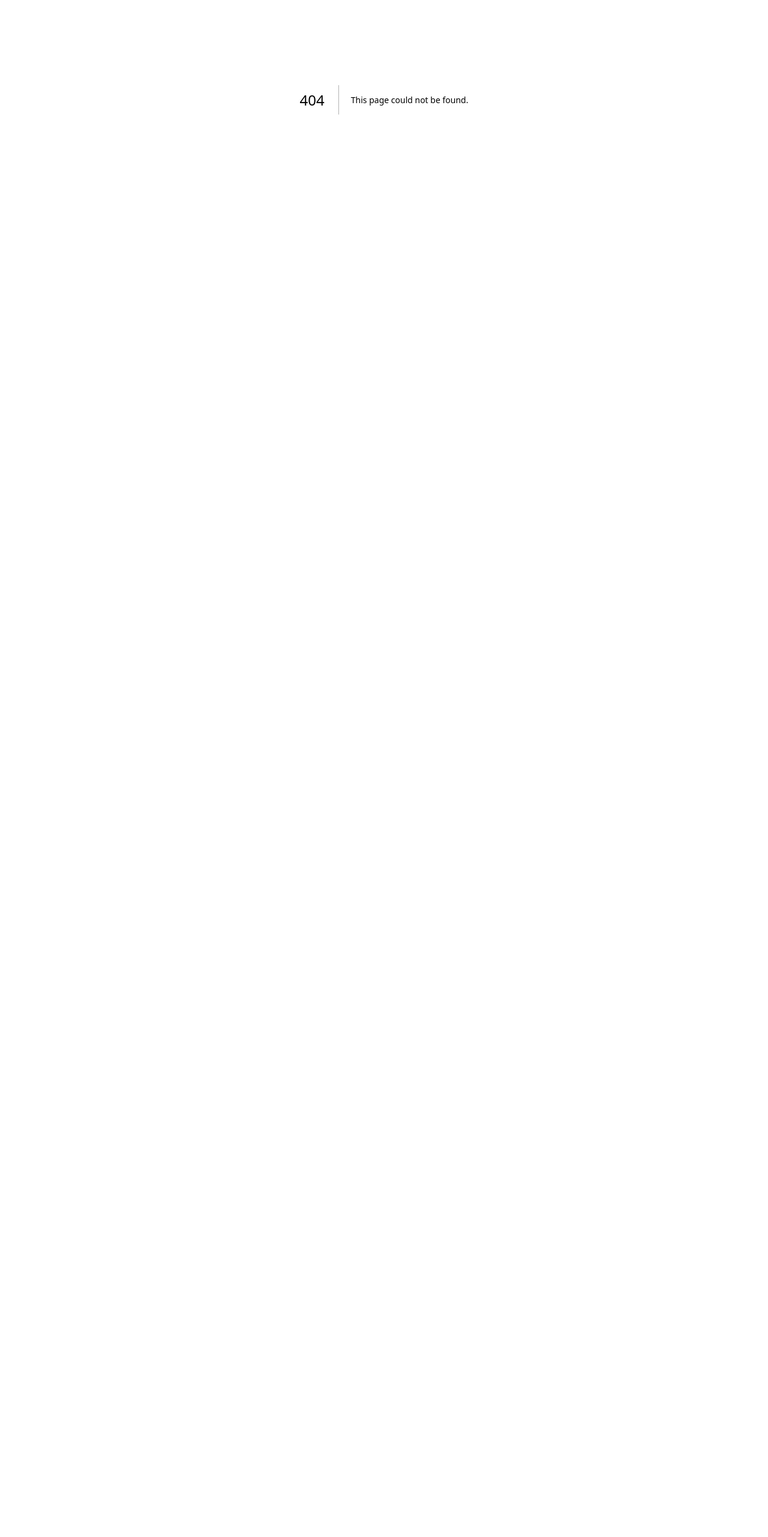
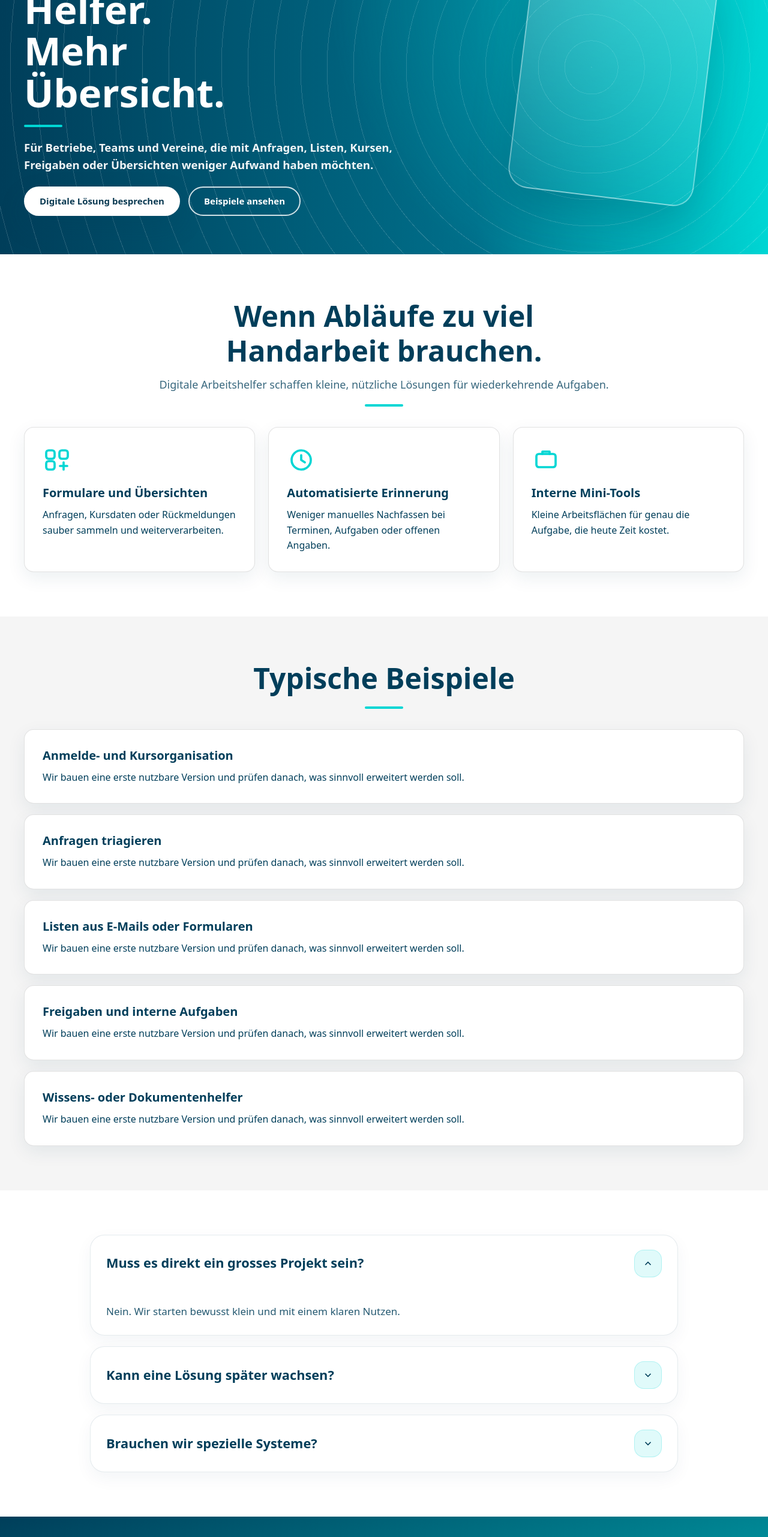
Before and after one commit to josiasbechtel/dialekta-webseite, a Next.js app: page /digitale-arbeitshelfer in a window 1280 px wide. Before the commit this address had no page. Shown: the part 234-2797 px from the top of the page at 60% size. Before the commit the page ends 800 px from the top, so only its background shows below. Built offline with nearby package versions, Linux system fonts and the light colour scheme.

Commit message:
Add digital work helpers page

```diff
--- /dev/null
+++ b/app/digitale-arbeitshelfer/page.tsx
@@ -0,0 +1,15 @@
+import Link from 'next/link'
+import { PageFrame } from '@/components/site-chrome'
+import { Card, FAQ, Hero, SectionHead } from '@/components/ui'
+
+export default function DigitaleArbeitshelferPage() {
+  return (
+    <PageFrame pageClass="page-digitale-arbeitshelfer">
+      <Hero image="/assets/img/hero-digitale-arbeitshelfer-v2.png" title={<>Digitale Helfer.<br />Mehr Übersicht.</>} lead="Für Betriebe, Teams und Vereine, die mit Anfragen, Listen, Kursen, Freigaben oder Übersichten weniger Aufwand haben möchten." actions={[{ href: '/analysegespraech', label: 'Digitale Lösung besprechen' }, { href: '#beispiele', label: 'Beispiele ansehen', outline: true }]} />
+      <section className="section"><div className="container"><SectionHead title="Wenn Abläufe zu viel Handarbeit brauchen." text="Digitale Arbeitshelfer schaffen kleine, nützliche Lösungen für wiederkehrende Aufgaben." /><div className="grid grid-3"><Card icon="grid" title="Formulare und Übersichten" text="Anfragen, Kursdaten oder Rückmeldungen sauber sammeln und weiterverarbeiten." /><Card icon="clock" title="Automatisierte Erinnerung" text="Weniger manuelles Nachfassen bei Terminen, Aufgaben oder offenen Angaben." /><Card icon="briefcase" title="Interne Mini-Tools" text="Kleine Arbeitsflächen für genau die Aufgabe, die heute Zeit kostet." /></div></div></section>
+      <section className="section section-muted" id="beispiele"><div className="container"><SectionHead title="Typische Beispiele" /><div className="module-list">{['Anmelde- und Kursorganisation', 'Anfragen triagieren', 'Listen aus E-Mails oder Formularen', 'Freigaben und interne Aufgaben', 'Wissens- oder Dokumentenhelfer'].map((item) => <article className="module-item" key={item}><h3>{item}</h3><p>Wir bauen eine erste nutzbare Version und prüfen danach, was sinnvoll erweitert werden soll.</p></article>)}</div></div></section>
+      <section className="section"><div className="container"><FAQ items={[[ 'Muss es direkt ein grosses Projekt sein?', 'Nein. Wir starten bewusst klein und mit einem klaren Nutzen.' ], [ 'Kann eine Lösung später wachsen?', 'Ja. Eine gute erste Version kann Schritt für Schritt erweitert werden.' ], [ 'Brauchen wir spezielle Systeme?', 'Oft nicht. Viele Entlastungen entstehen bereits mit einfachen, passenden Abläufen.' ]]} /></div></section>
+      <section className="section section-dark"><div className="container"><div className="cta-band"><div><h2>Klein starten, sinnvoll erweitern.</h2><p>Eine digitale Starter-Lösung beginnt ab 1'500 CHF und kann bei Bedarf wachsen.</p></div><Link className="btn btn-primary" href="/analysegespraech">Digitale Lösung besprechen</Link></div></div></section>
+    </PageFrame>
+  )
+}
```
